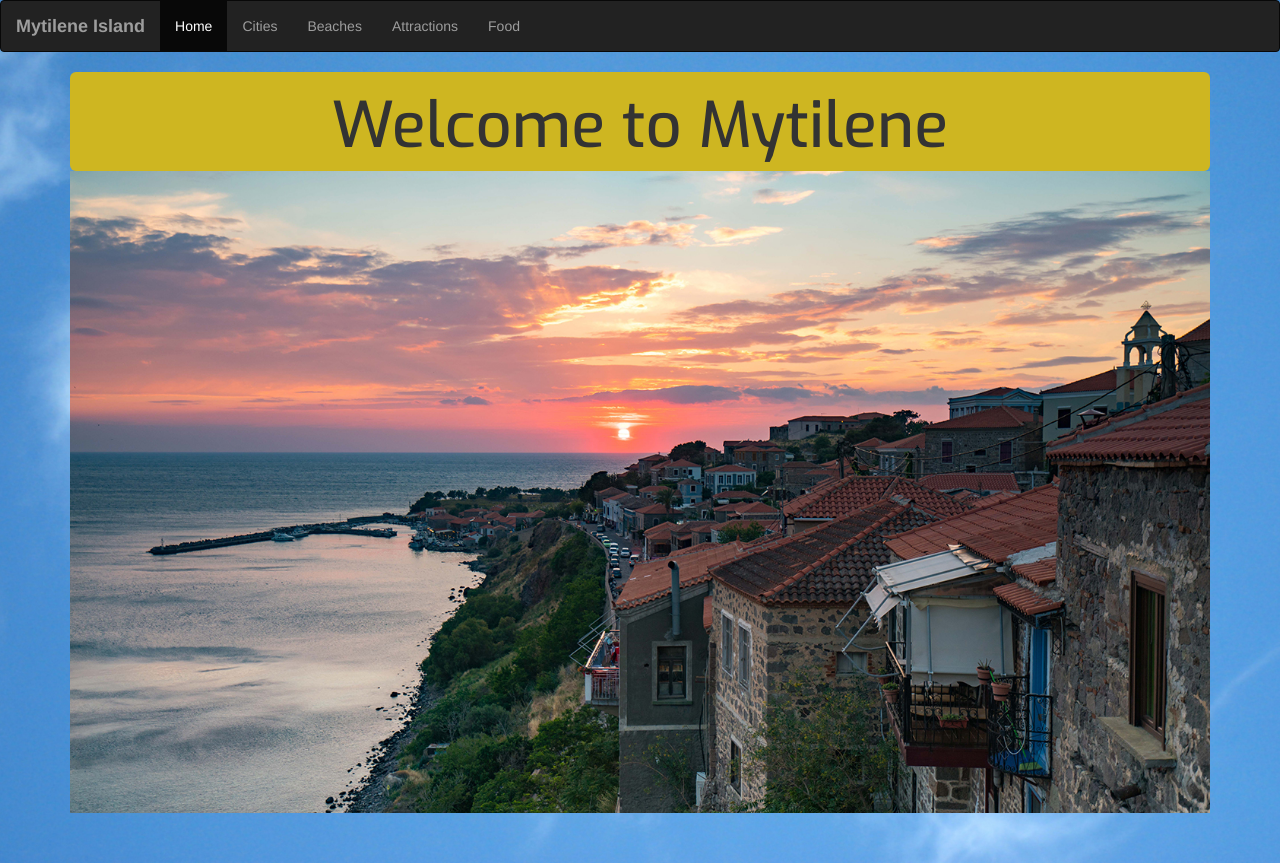
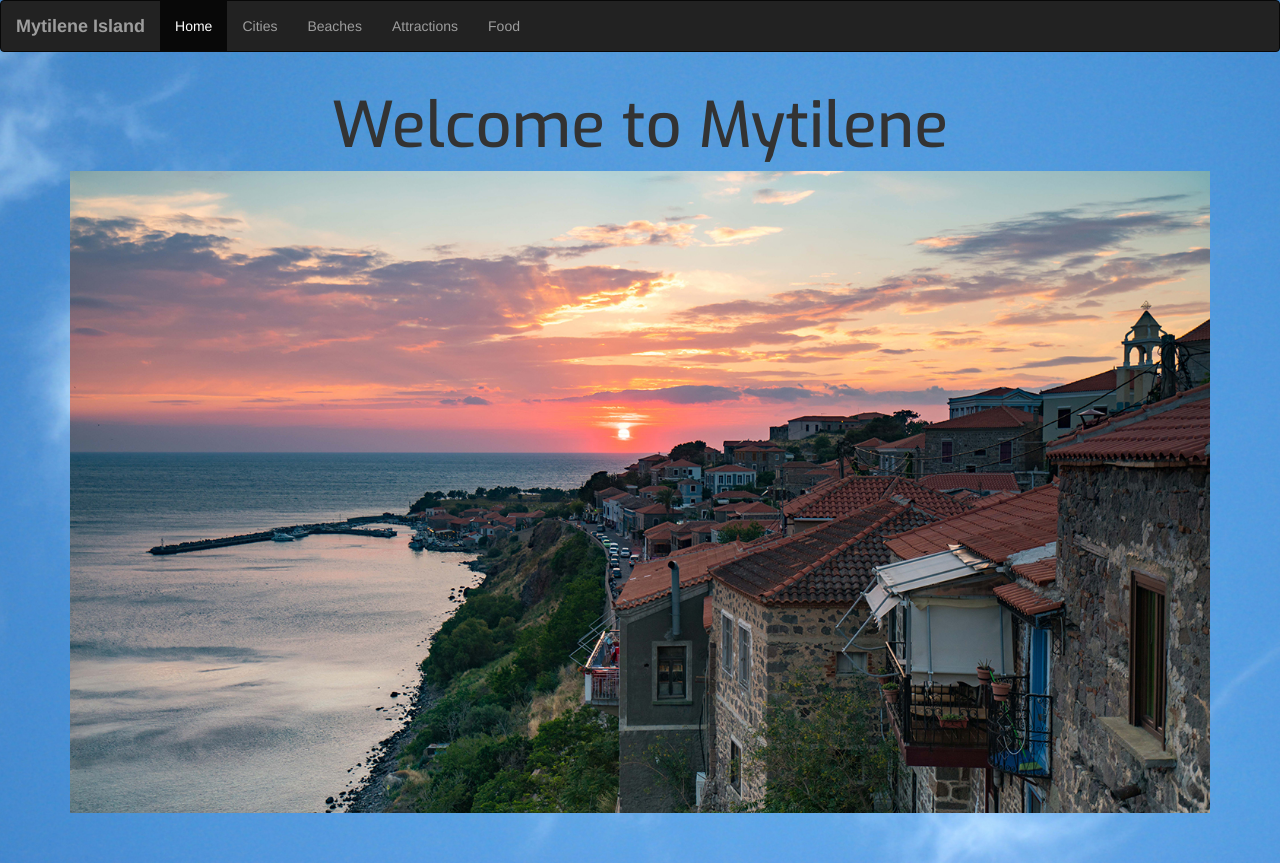
Before and after one commit to Anna-Stefani/commercial-website, a plain HTML site: page index.html in a window 1280 px wide. Drawn offline with nearby package versions, Linux system fonts and the light colour scheme.

Commit message:
adjusted header color

```diff
--- a/style.css
+++ b/style.css
@@ -30,7 +30,7 @@ body {
     margin-top: 0;
     padding-bottom: 0;
     margin: 0;
-    background-color: #ceb621;
+    background-color: transparent;
     font-size: 7px;
     font-weight: 300;
     font-family: "Exo", sans-serif;
```
